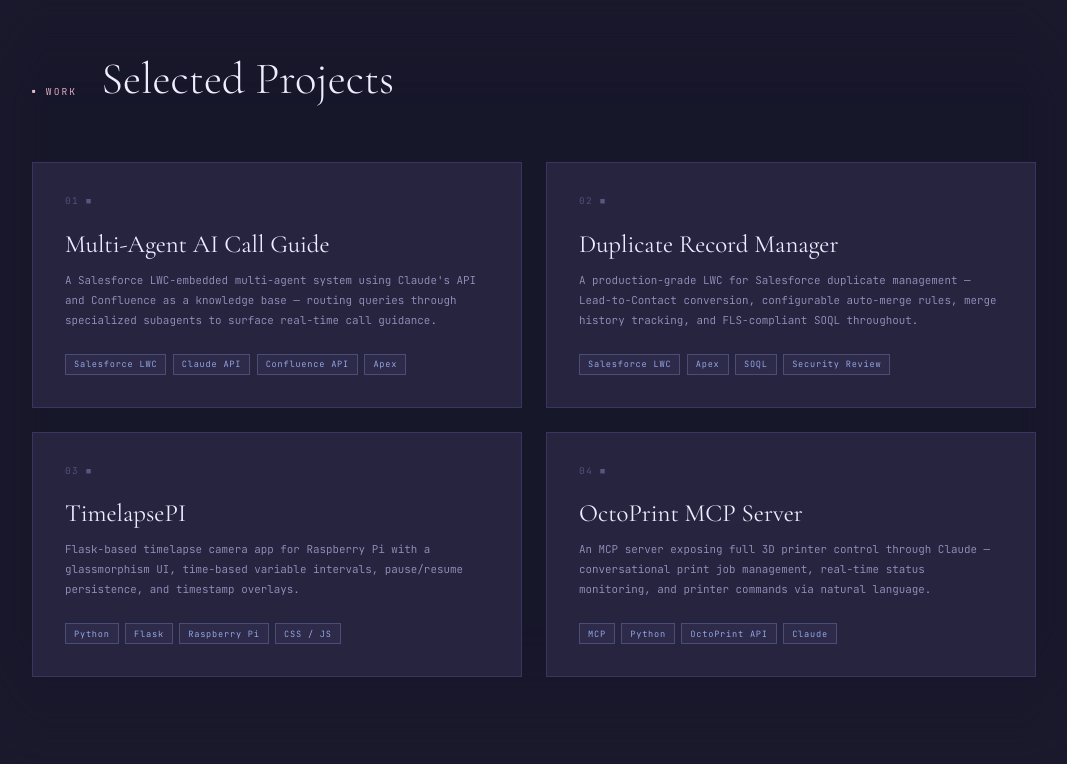
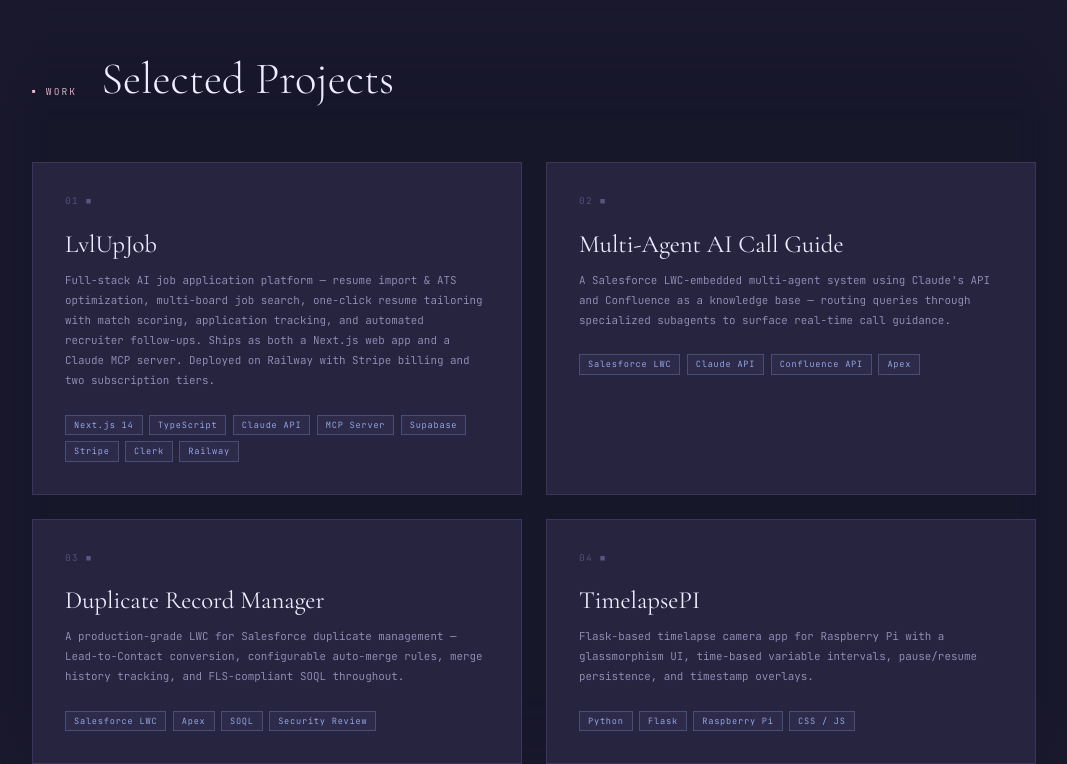
Before and after one commit to purpleperkel/purpleperkel.github.io, a plain HTML site: page index.html in a window 1280 px wide. Shown: the part 2036-2800 px from the top of the page, without its empty margins (106-1173 px from the left). Drawn offline with nearby package versions, Linux system fonts and the light colour scheme.

Commit message:
Revise project entries in index.html
Updated project listings and removed an entry for OctoPrint MCP Server.

```diff
--- a/index.html
+++ b/index.html
@@ -743,6 +743,23 @@
       <div class="pc rv">
         <div class="pc-scan" aria-hidden="true"></div>
         <div class="pc-num">01 ■</div>
+        <h3 class="pc-title"><a href="https://lvlupjob.com" target="_blank" rel="noopener" style="color:inherit;text-decoration:none;">LvlUpJob</a></h3>
+        <p class="pc-desc">Full-stack AI job application platform — resume import &amp; ATS optimization, multi-board job search, one-click resume tailoring with match scoring, application tracking, and automated recruiter follow-ups. Ships as both a Next.js web app and a Claude MCP server. Deployed on Railway with Stripe billing and two subscription tiers.</p>
+        <div class="tech-wrap">
+          <span class="tt">Next.js 14</span>
+          <span class="tt">TypeScript</span>
+          <span class="tt">Claude API</span>
+          <span class="tt">MCP Server</span>
+          <span class="tt">Supabase</span>
+          <span class="tt">Stripe</span>
+          <span class="tt">Clerk</span>
+          <span class="tt">Railway</span>
+        </div>
+      </div>
+
+      <div class="pc rv">
+        <div class="pc-scan" aria-hidden="true"></div>
+        <div class="pc-num">02 ■</div>
         <h3 class="pc-title">Multi-Agent AI Call Guide</h3>
         <p class="pc-desc">A Salesforce LWC-embedded multi-agent system using Claude's API and Confluence as a knowledge base — routing queries through specialized subagents to surface real-time call guidance.</p>
         <div class="tech-wrap">
@@ -755,7 +772,7 @@
 
       <div class="pc rv">
         <div class="pc-scan" aria-hidden="true"></div>
-        <div class="pc-num">02 ■</div>
+        <div class="pc-num">03 ■</div>
         <h3 class="pc-title">Duplicate Record Manager</h3>
         <p class="pc-desc">A production-grade LWC for Salesforce duplicate management — Lead-to-Contact conversion, configurable auto-merge rules, merge history tracking, and FLS-compliant SOQL throughout.</p>
         <div class="tech-wrap">
@@ -768,7 +785,7 @@
 
       <div class="pc rv">
         <div class="pc-scan" aria-hidden="true"></div>
-        <div class="pc-num">03 ■</div>
+        <div class="pc-num">04 ■</div>
         <h3 class="pc-title">TimelapsePI</h3>
         <p class="pc-desc">Flask-based timelapse camera app for Raspberry Pi with a glassmorphism UI, time-based variable intervals, pause/resume persistence, and timestamp overlays.</p>
         <div class="tech-wrap">
@@ -776,19 +793,6 @@
           <span class="tt">Flask</span>
           <span class="tt">Raspberry Pi</span>
           <span class="tt">CSS / JS</span>
-        </div>
-      </div>
-
-      <div class="pc rv">
-        <div class="pc-scan" aria-hidden="true"></div>
-        <div class="pc-num">04 ■</div>
-        <h3 class="pc-title">OctoPrint MCP Server</h3>
-        <p class="pc-desc">An MCP server exposing full 3D printer control through Claude — conversational print job management, real-time status monitoring, and printer commands via natural language.</p>
-        <div class="tech-wrap">
-          <span class="tt">MCP</span>
-          <span class="tt">Python</span>
-          <span class="tt">OctoPrint API</span>
-          <span class="tt">Claude</span>
         </div>
       </div>
 
@@ -829,7 +833,7 @@
   <!-- ============================================================
        JAVASCRIPT
   ============================================================ -->
-  <script>
+  <script data-cfasync="false" src="/cdn-cgi/scripts/5c5dd728/cloudflare-static/email-decode.min.js"></script><script>
   (() => {
     'use strict';
 
```
